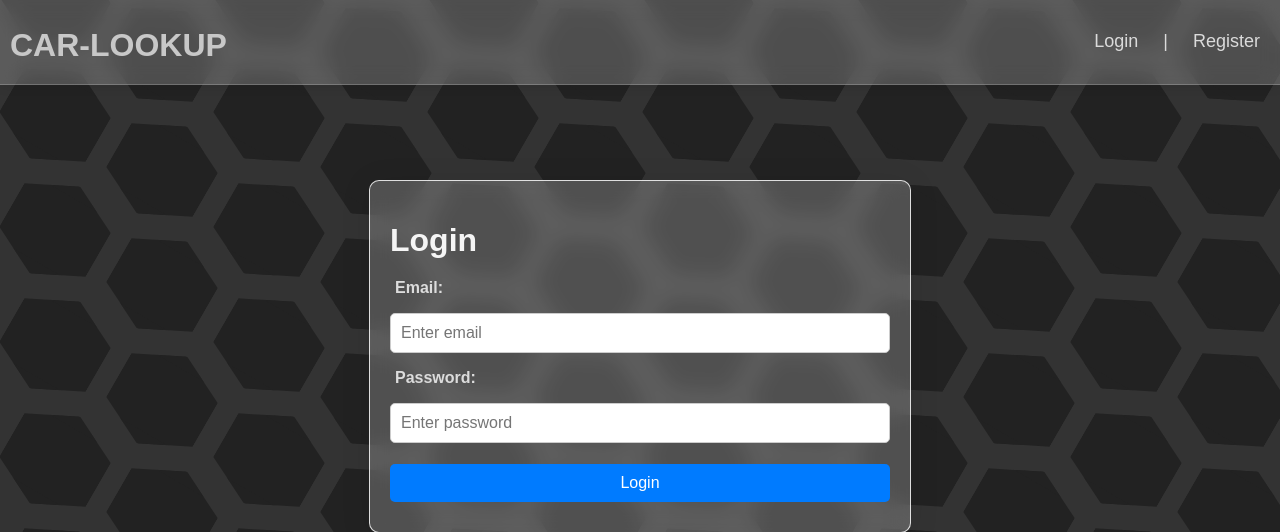
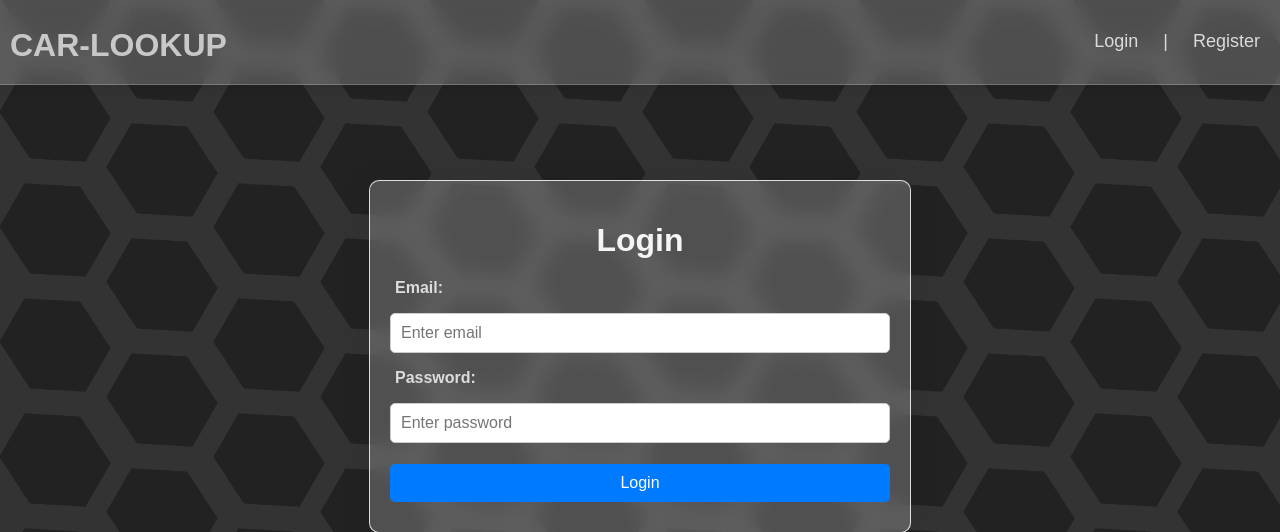
Before and after one commit to KyamranR/Capstone-1-Project, a Flask app: page /login in a window 1280 px wide; the page is wider, and only the part inside the window is pictured. Shown: the top 532 px of that part. Run offline with Flask 3, Linux system fonts and the light colour scheme.

Commit message:
centered login h1

```diff
--- a/Project/templates/login.html
+++ b/Project/templates/login.html
@@ -4,7 +4,7 @@
 <div class="box">
   <div class="form-container">
   <form action="/login" method="post">
-    <h1>Login</h1>
+    <h1 class="text-center">Login</h1>
     {{form.hidden_tag()}} {% for field in form if field.widget.input_type !=
     'hidden' %}
 
```
